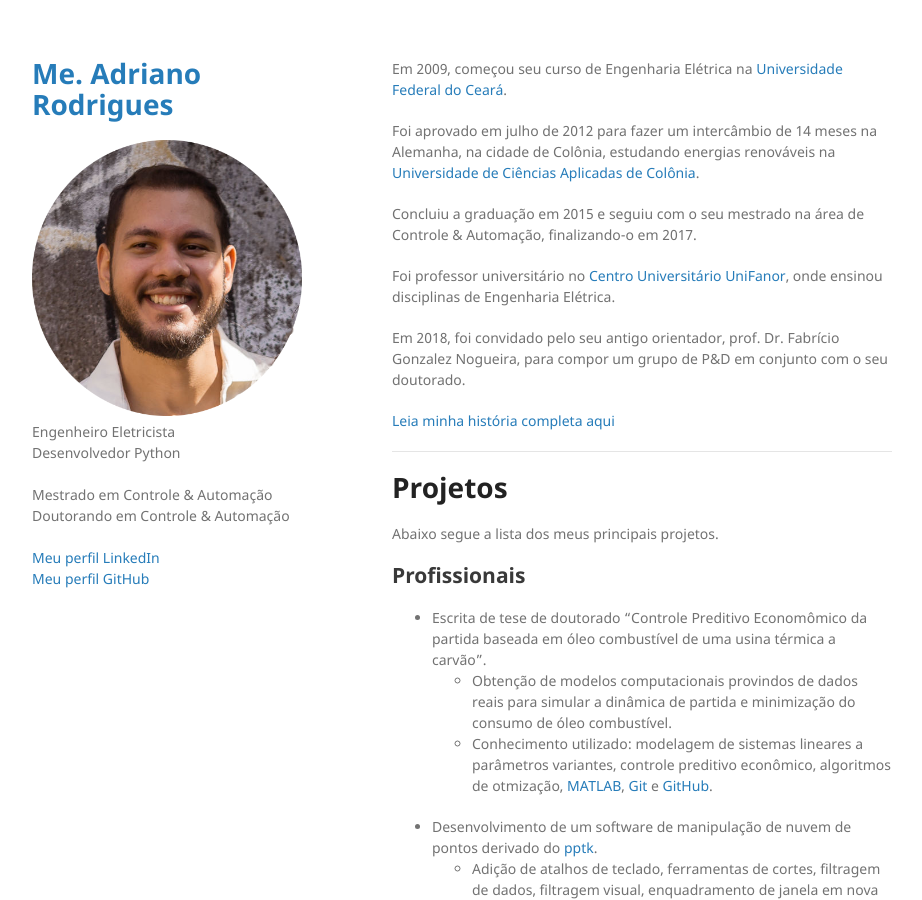
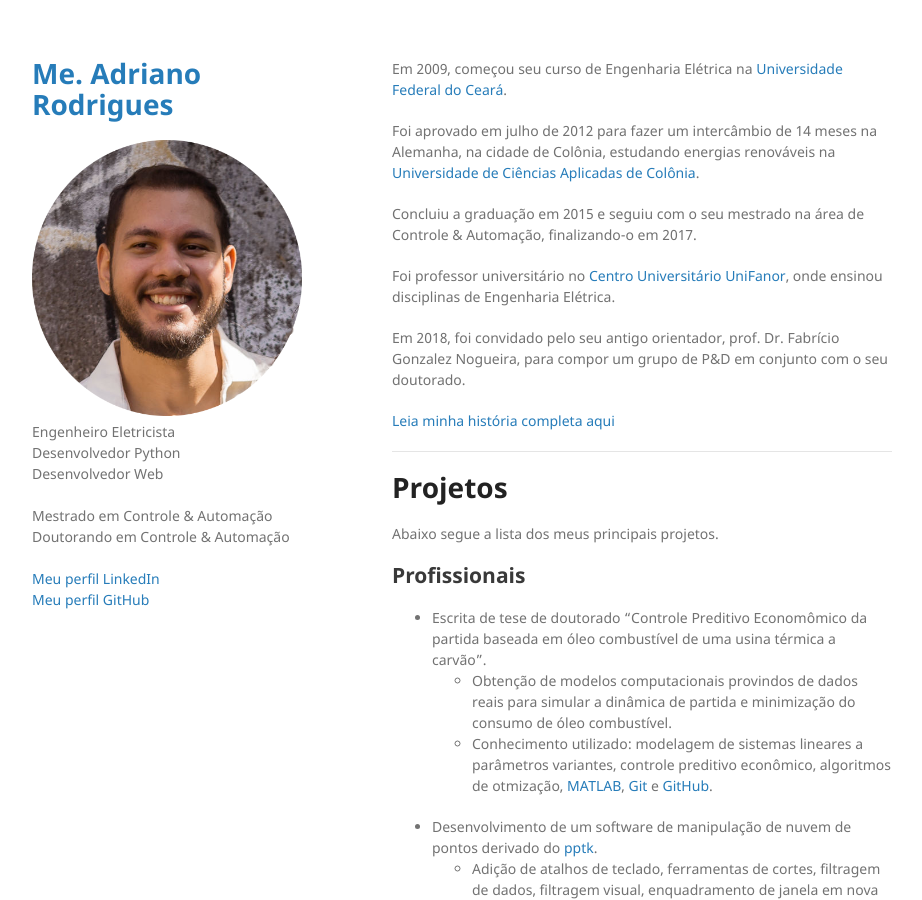
Before and after one commit to Adrianordp/Adrianordp.github.io, a Jekyll site: the page built from index.md, in a window 1280 px wide and 900 px high. Shown: the whole window, without its empty margins (178-1100 px from the left). Built offline with Jekyll 4.4.1, drawn with Linux system fonts in a browser that asks for light colours.

Commit message:
Improved profile description

```diff
--- a/_config.yml
+++ b/_config.yml
@@ -3,6 +3,7 @@ logo: /assets/img/adriano.png
 description:
   Engenheiro Eletricista <br>
   Desenvolvedor Python <br>
+  Desenvolvedor Web <br>
   <br>
   Mestrado em Controle & Automação <br>
   Doutorando em Controle & Automação <br>
```
